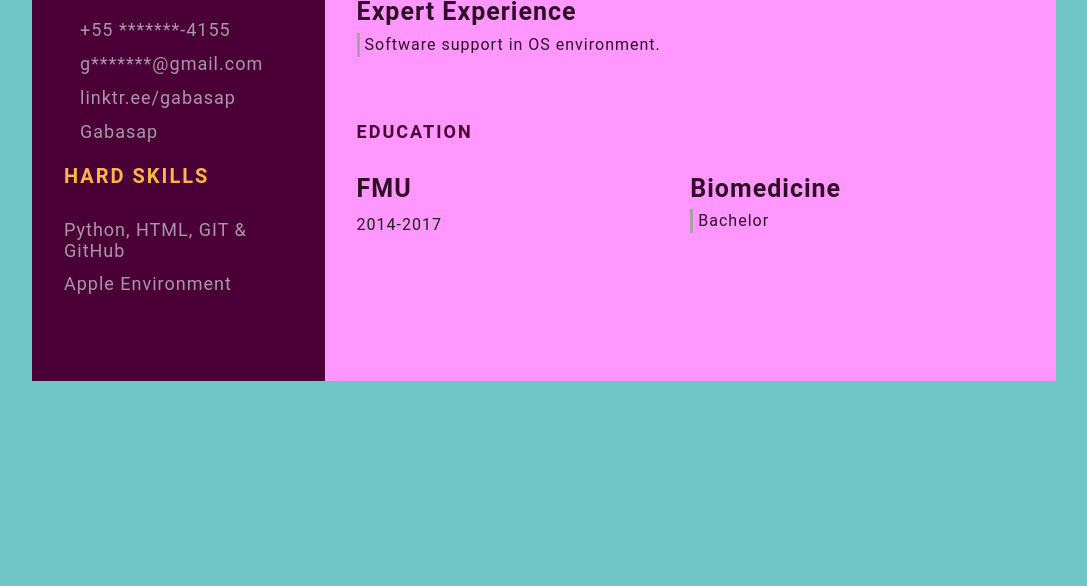
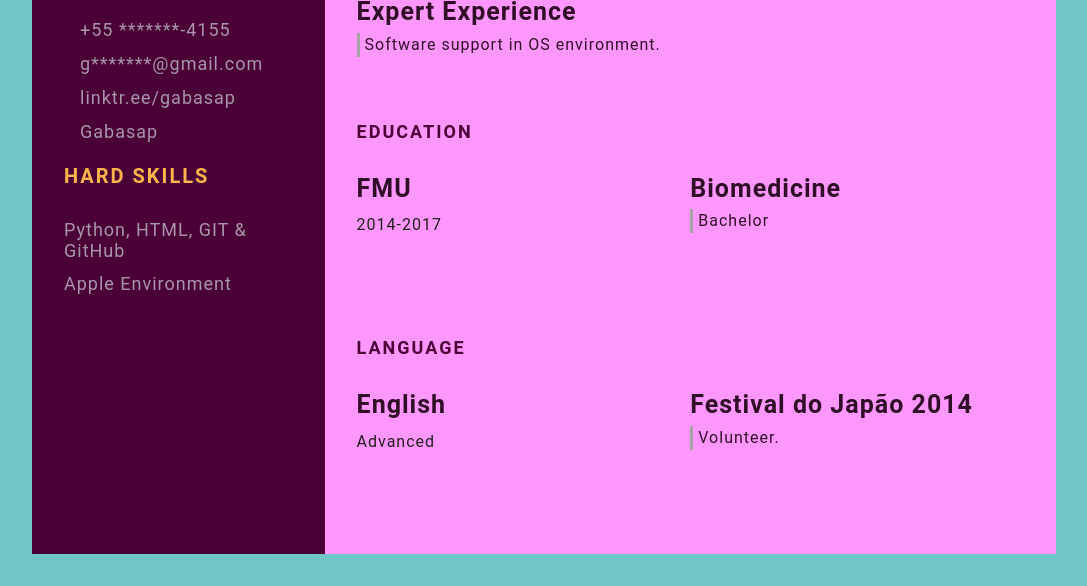
Before and after one commit to Gabasap/Gabasap.github.io, a plain HTML site: page index.html in a window 1280 px wide. Shown: the part 451-1037 px from the top of the page, without its empty margins (96-1183 px from the left). Before the commit the page ends 864 px from the top, so only its background shows below. Drawn offline with Linux system fonts and the light colour scheme.

Commit message:
feature: index.html (#6)

```diff
--- a/index.html
+++ b/index.html
@@ -75,7 +75,24 @@
         <p class="education-subject">Biomedicine</p>
         <p class="education-desc">Bachelor</p>
       </div>
+       </div>
+       </section>
 
+       <section class="awards gap">
+        <div class="right-title">Language</div>
+        <div class="awards-contents">
+          <div class="awards-left">
+            <p class="awards-company-name">English</p>
+            <p class="awards-time-period">Advanced</p>
+          </div>
+          <div class="awards-right">
+            <p class="awards-name">Festival do Japão 2014</p>
+            <p class="awards-desc">
+              Volunteer.
+
+            </p>
+
+          </div>
         </div>
        </section>
     </section>
--- a/style.css
+++ b/style.css
@@ -189,7 +189,6 @@ body {
 .awards-time-period {
     font-size: 16px;
     letter-spacing: 1px;
-    text-transform: uppercase;
     line-height: 2rem;
     color: #211f1d;
 }
```
